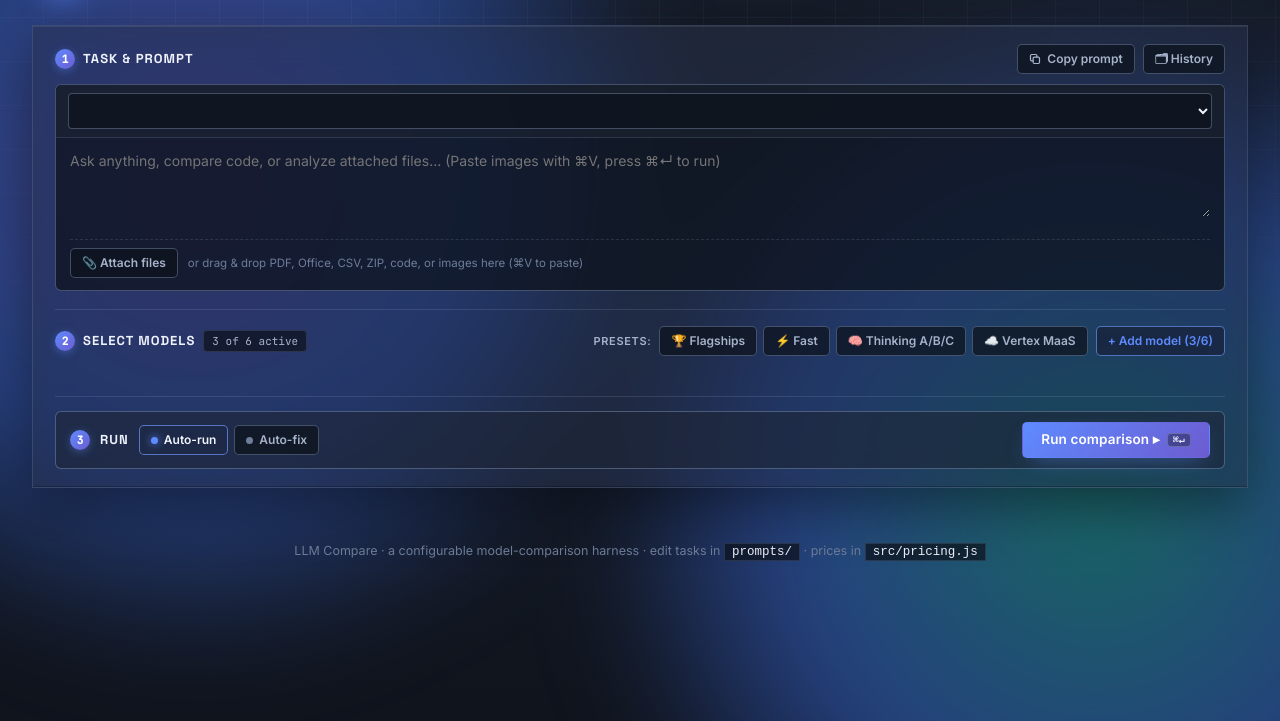
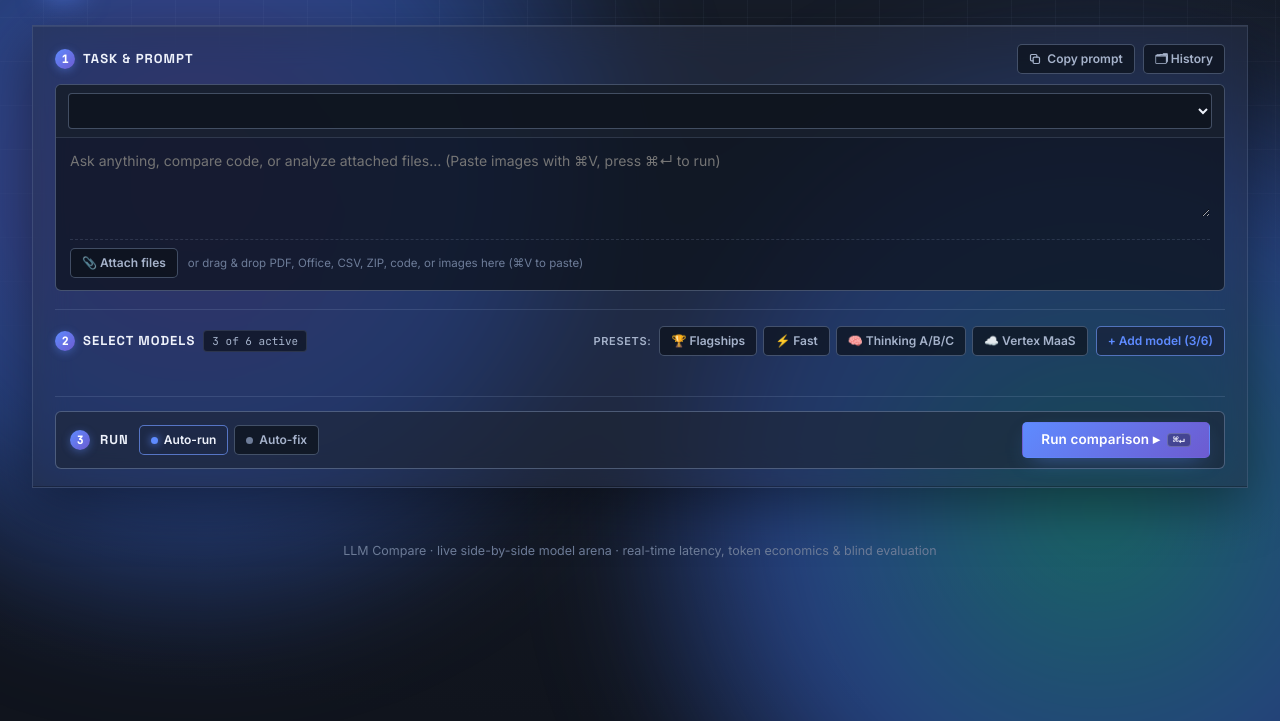
Before and after one commit to UbhiTS/llm-compare, a website: page public/index.html in a window 1280 px wide. Shown: the part 79-800 px from the top of the page. Drawn offline with nearby package versions, Linux system fonts and the light colour scheme; no server answers.

Commit message:
fix(ui): replace developer file references in footer with live arena tagline

```diff
--- a/public/index.html
+++ b/public/index.html
@@ -198,6 +198,6 @@
     </details>
   </section>
 
-  <footer class="foot">LLM Compare · a configurable model-comparison harness · edit tasks in <code>prompts/</code> · prices in <code>src/pricing.js</code><span id="googleFooterCredit" class="foot-credit" hidden> · created with <span class="foot-heart" aria-label="love">❤️</span> by <a href="mailto:ubhi@google.com">ubhi@google.com</a></span></footer>
+  <footer class="foot">LLM Compare · live side-by-side model arena · real-time latency, token economics &amp; blind evaluation<span id="googleFooterCredit" class="foot-credit" hidden> · created with <span class="foot-heart" aria-label="love">❤️</span> by <a href="mailto:ubhi@google.com">ubhi@google.com</a></span></footer>
 </body>
 </html>
```
